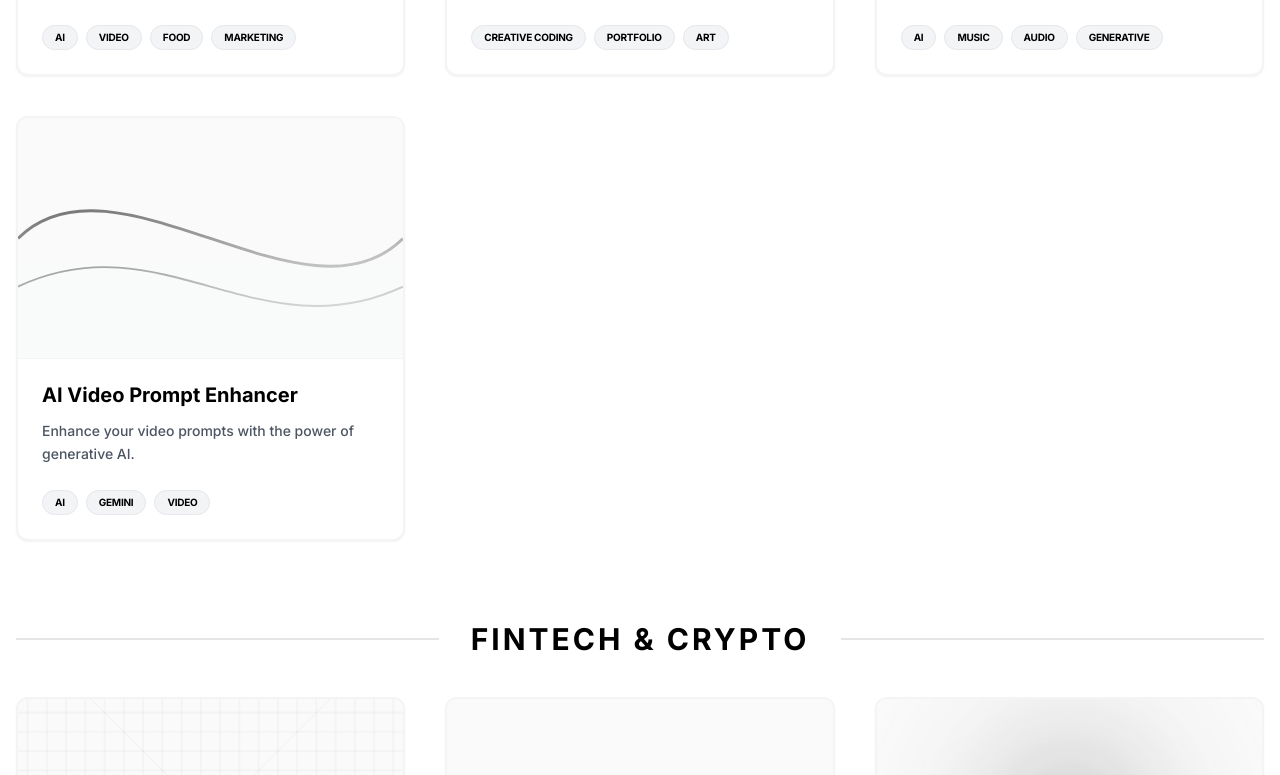
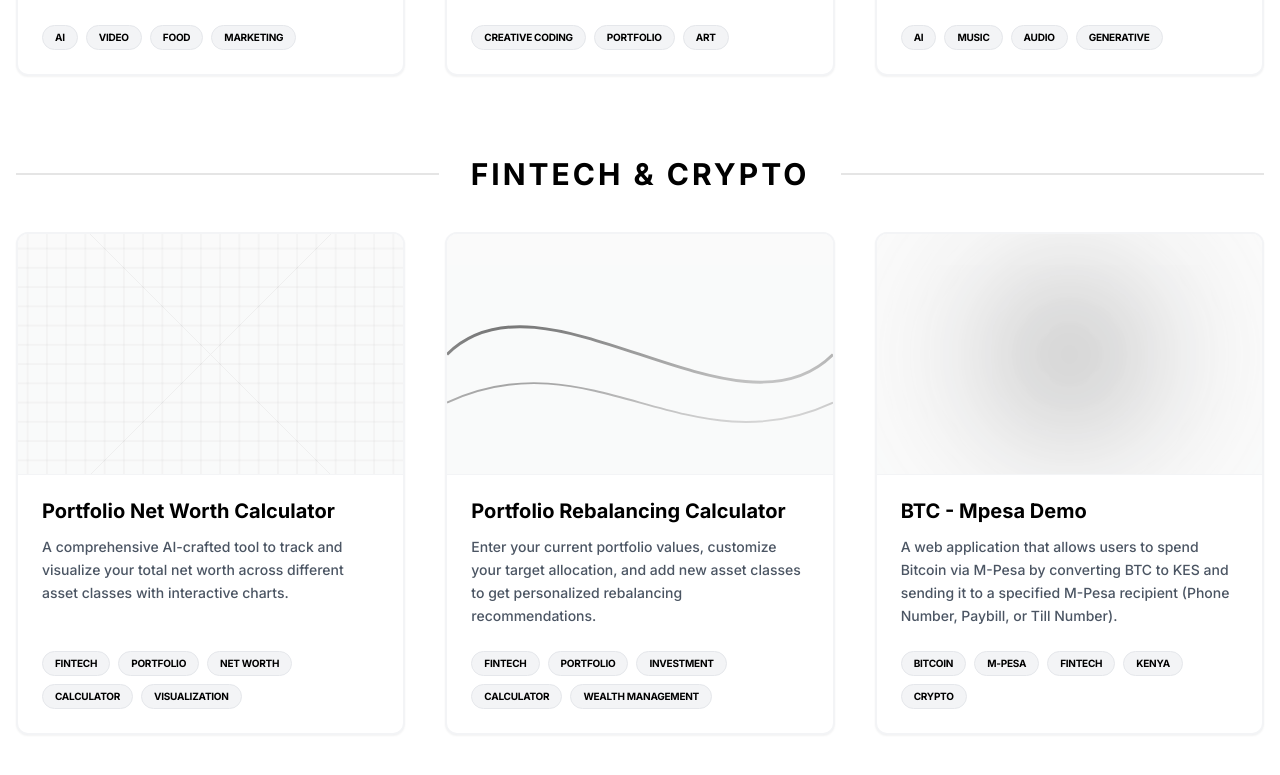
Before and after one commit to eltonarunga/Software-Compositions, a React (Vite) app: page / in a window 1280 px wide. Shown: the part 4308-5083 px from the top of the page. Built offline with nearby package versions, Linux system fonts and the light colour scheme.

Commit message:
feat: Update project URL and content
Updates the 'Vibe codes' project URL to a new deployment.
Removes the 'AI Video Prompt Enhancer' project as it is no longer relevant to the current showcase.

```diff
--- a/constants.ts
+++ b/constants.ts
@@ -285,7 +285,7 @@ export const PROJECTS: Project[] = [
     title: 'Vibe codes',
     description: 'A collection of creative and aesthetically pleasing coding projects.',
     imageUrl: getImageForIndex(0),
-    url: 'https://irdoujhu.manus.space/',
+    url: 'https://vibecodes-wbkwyjej.manus.space',
     tags: ['Creative Coding', 'Portfolio', 'Art'],
     category: 'Creative & Media',
     createdAt: '2023-11-15',
@@ -339,15 +339,5 @@ export const PROJECTS: Project[] = [
     tags: ['AI', 'Music', 'Audio', 'Generative'],
     category: 'Creative & Media',
     createdAt: '2023-08-01',
-  },
-  {
-    id: 1,
-    title: 'AI Video Prompt Enhancer',
-    description: 'Enhance your video prompts with the power of generative AI.',
-    imageUrl: getImageForIndex(0),
-    url: 'https://gemini.google.com/share/6a3c09ed6a3f?hl=en-GB',
-    tags: ['AI', 'Gemini', 'Video'],
-    category: 'Creative & Media',
-    createdAt: '2023-07-28',
   }
 ];
```
